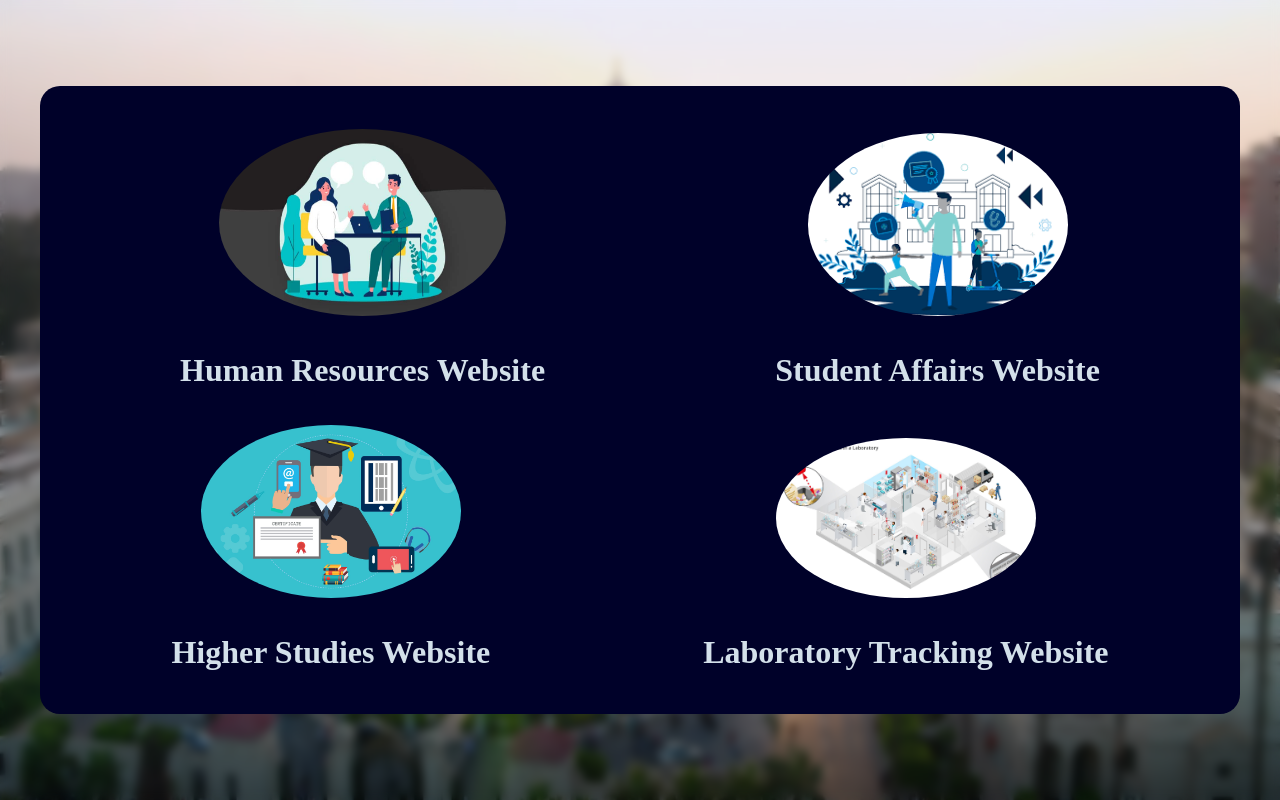
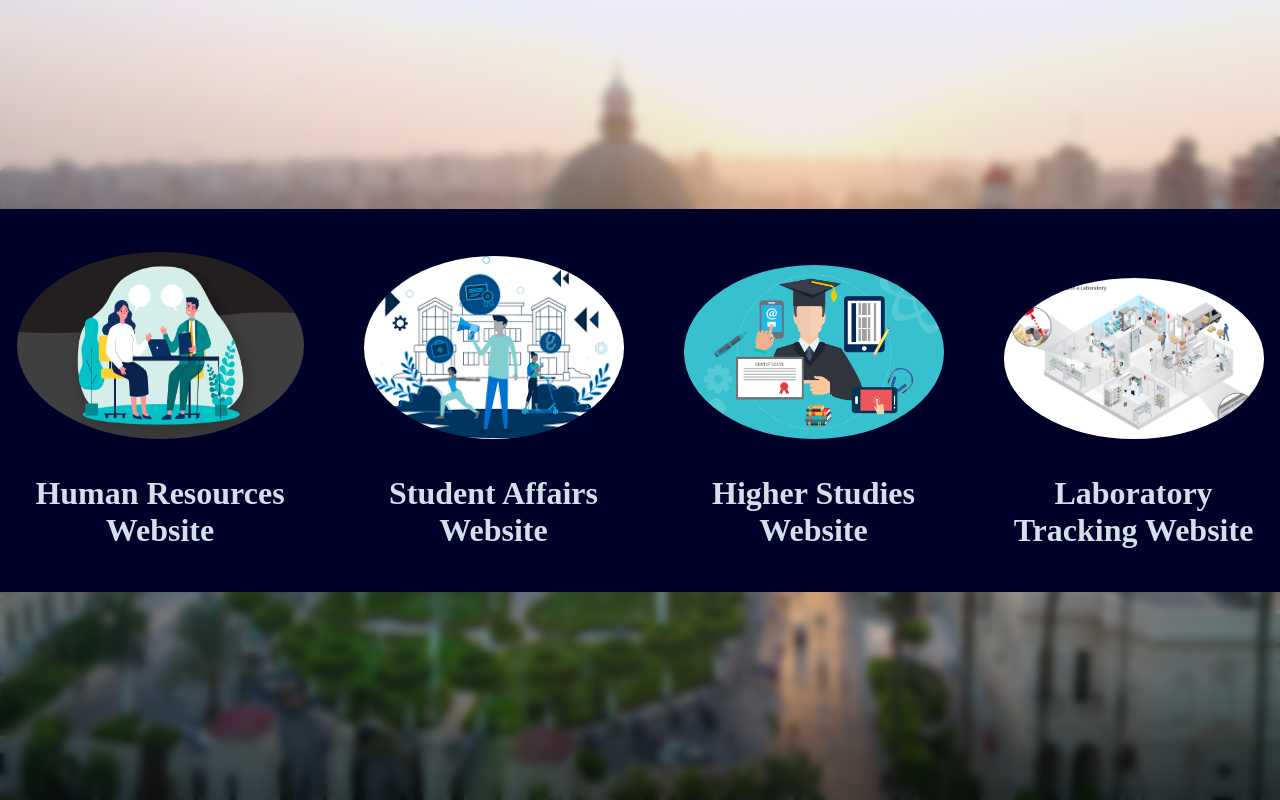
Before and after one commit to fatmaserry/student-affairs-website, a Django app: page / in a window 1280 px wide. Run offline with Django 4.2, Linux system fonts and the light colour scheme.

Commit message:
update homepage css

```diff
--- a/student_affairs/static/stylesheets/homepage.css
+++ b/student_affairs/static/stylesheets/homepage.css
@@ -17,7 +17,6 @@ a {
 }
 
 .main {
-    flex-wrap: wrap;
     color: #D3E0EA;
     width: auto;
     display: flex;
@@ -41,7 +40,7 @@ img {
 }
 
 /* Media Query */
-@media only screen and (max-width: 900px) {
+@media only screen and (max-width: 1000px) {
     .section {
         width: 93%;
     }
--- a/student_affairs/student_affairs_app/static/stylesheets/homepage.css
+++ b/student_affairs/student_affairs_app/static/stylesheets/homepage.css
@@ -17,7 +17,6 @@ a {
 }
 
 .main {
-    flex-wrap: wrap;
     color: #D3E0EA;
     width: auto;
     display: flex;
@@ -41,7 +40,7 @@ img {
 }
 
 /* Media Query */
-@media only screen and (max-width: 900px) {
+@media only screen and (max-width: 1000px) {
     .section {
         width: 93%;
     }
```
